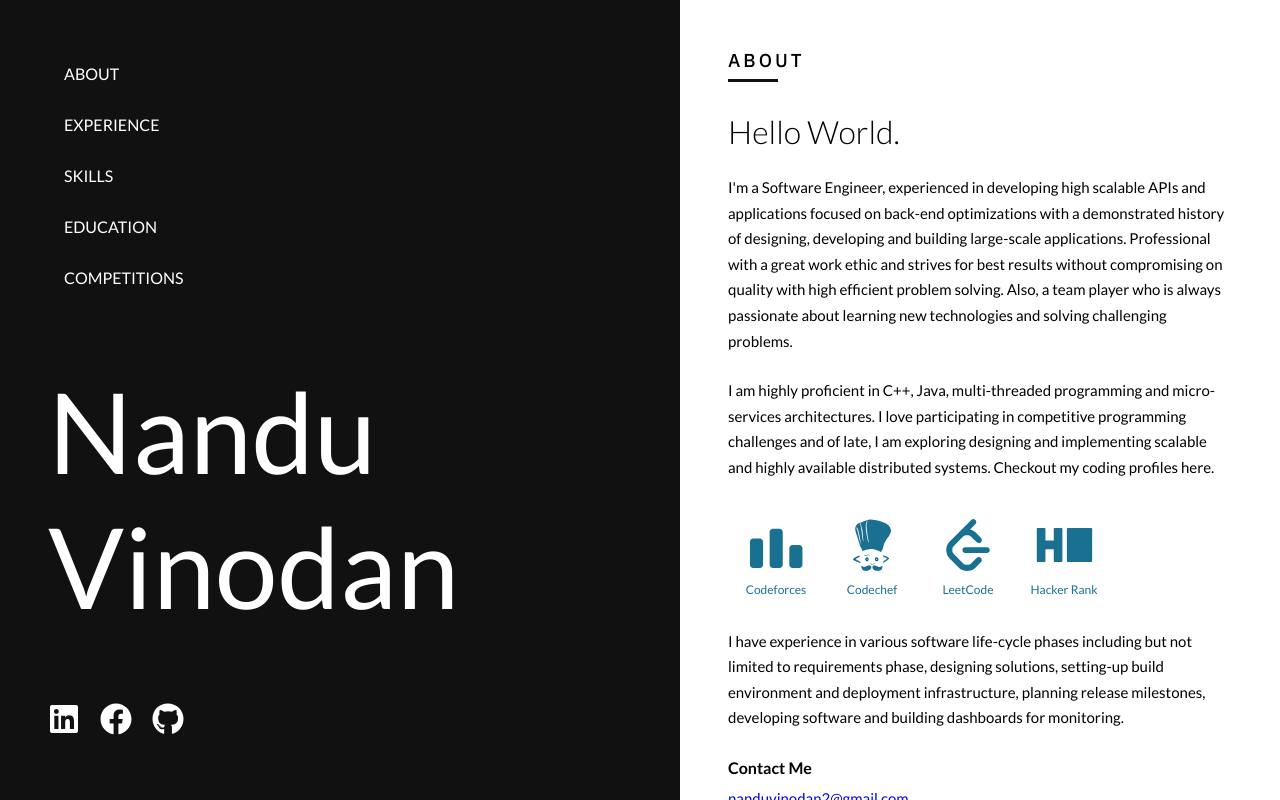
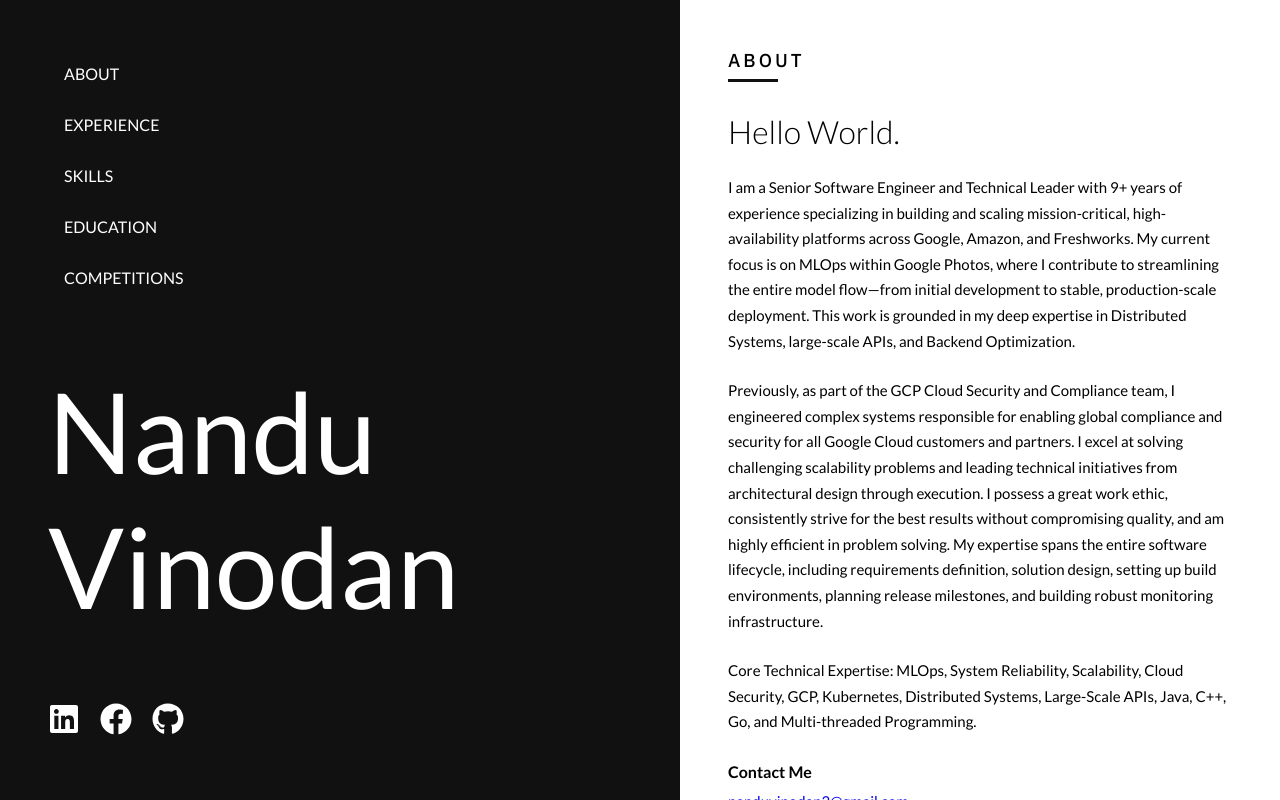
Before and after one commit to nanduV/nanduvinodan.github.io, a Next.js app: page / in a window 1280 px wide. Built offline with nearby package versions, Linux system fonts and the light colour scheme.

Commit message:
Updatte about

```diff
--- a/pages/about/index.tsx
+++ b/pages/about/index.tsx
@@ -14,22 +14,21 @@ const About = () => {
             <DetailsContainer title="ABOUT">
                 <p className={styles.hello}>Hello World.</p>
                 <p className={styles.info}>
-                    I'm a Software Engineer, experienced in developing high scalable APIs and applications focused on back-end optimizations with a demonstrated history of designing, developing and building large-scale applications. Professional with a great work ethic and strives for best results without compromising on quality with high efficient problem solving. Also, a team player who is always passionate about learning new technologies and solving challenging problems.
+                    I am a Senior Software Engineer and Technical Leader with 9+ years of experience specializing in building and scaling mission-critical, high-availability platforms across Google, Amazon, and Freshworks.
+
+My current focus is on MLOps within Google Photos, where I contribute to streamlining the entire model flow—from initial development to stable, production-scale deployment. This work is grounded in my deep expertise in Distributed Systems, large-scale APIs, and Backend Optimization.
                 </p>
                 <p className={styles.info}>
-                    I am highly proficient in C++, Java, multi-threaded programming and micro-services architectures. I love participating in competitive programming challenges and of late, I am exploring designing and implementing scalable and highly available distributed systems. Checkout my coding profiles here.
+
+Previously, as part of the GCP Cloud Security and Compliance team, I engineered complex systems responsible for enabling global compliance and security for all Google Cloud customers and partners. I excel at solving challenging scalability problems and leading technical initiatives from architectural design through execution. I possess a great work ethic, consistently strive for the best results without compromising quality, and am highly efficient in problem solving.
+
+My expertise spans the entire software lifecycle, including requirements definition, solution design, setting up build environments, planning release milestones, and building robust monitoring infrastructure.
+
+
                 </p>
 
-                <div className={styles.codingProfile}>
-                    {
-                        data && data.map(d => {
-                            return <a key={d.link} href={d.link} target="_blank"><Badge name={d.name} icon={d.icon} /></a>
-                        })
-                    }
-                </div>
-
                 <p className={styles.info}>
-                    I have experience in various software life-cycle phases including but not limited to  requirements phase, designing solutions, setting-up build environment and deployment infrastructure, planning release milestones, developing software and building dashboards for monitoring.
+Core Technical Expertise: MLOps, System Reliability, Scalability, Cloud Security, GCP, Kubernetes, Distributed Systems, Large-Scale APIs, Java, C++, Go, and Multi-threaded Programming.
                 </p>
                 <div className={styles.info}>
                     <Heading text="Contact Me" />
```
